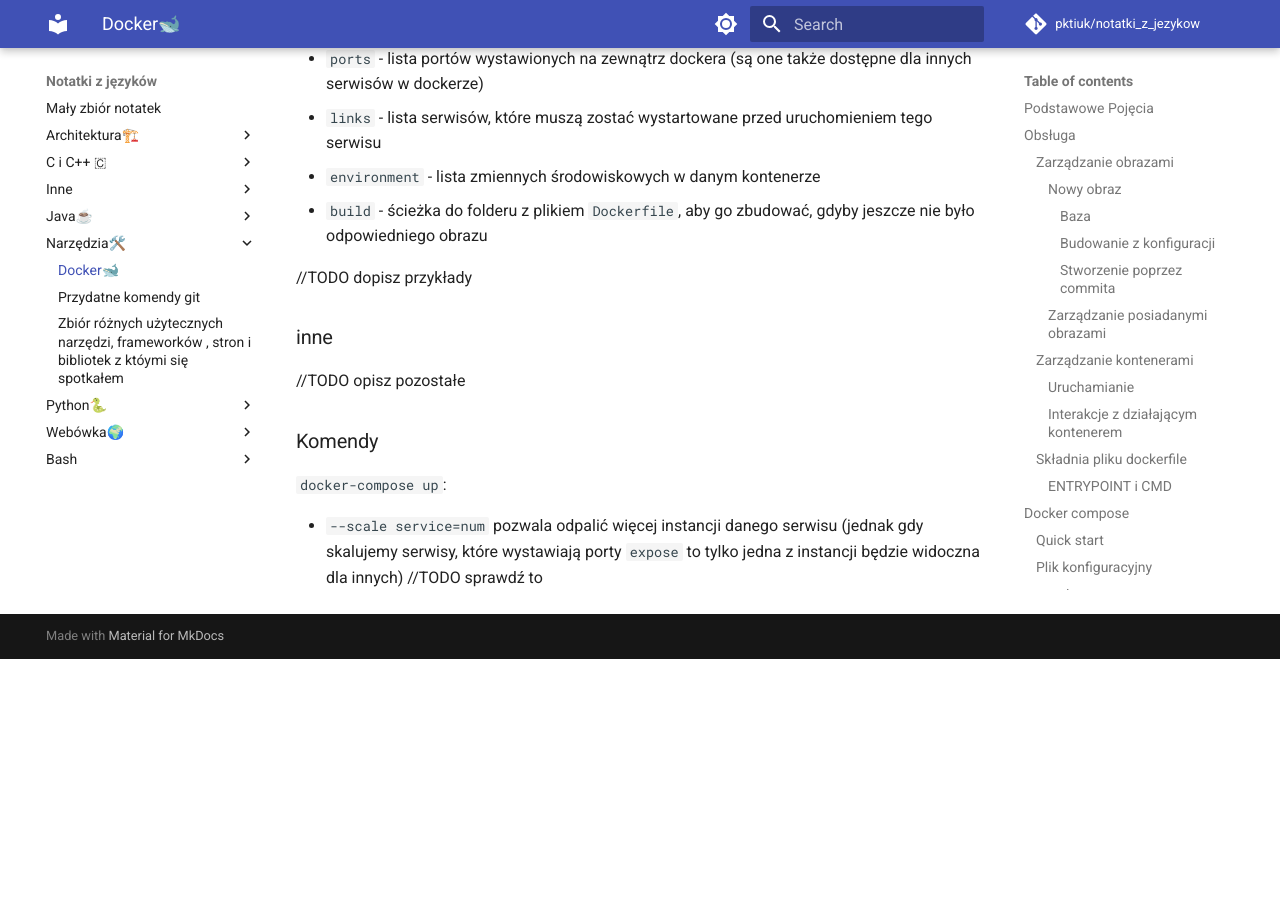
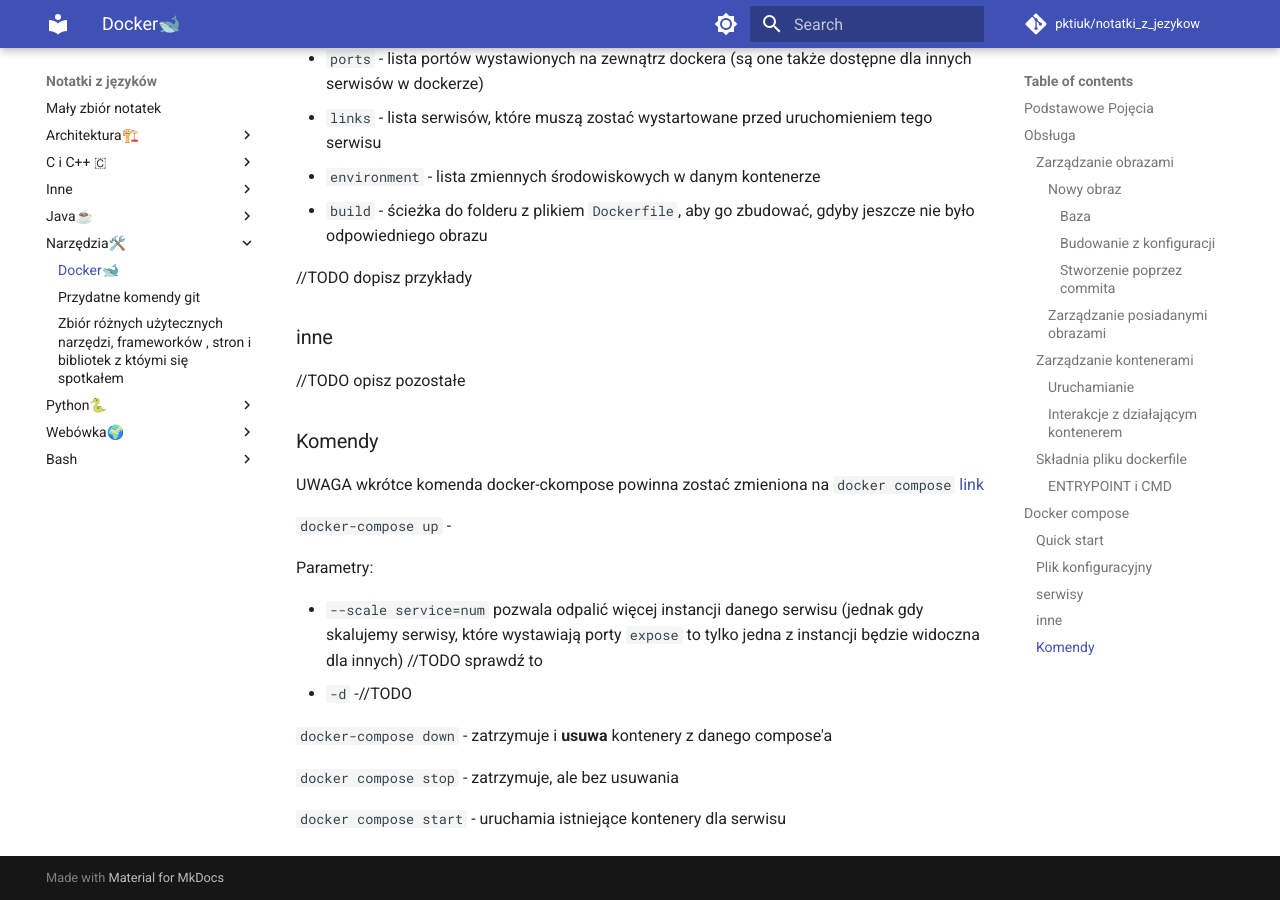
Before and after one commit to pktiuk/notatki_z_jezykow, an MkDocs documentation site: the page built from docs/Narzędzia🛠️/docker.md, in a window 1280 px wide and 900 px high, scrolled down 7929 px. Built offline with MkDocs 1.6.1 and Material for MkDocs 9.7.7, drawn with Linux system fonts in a browser that asks for light colours; comment, search, counter and statistics services are not loaded; before the commit the page ends 8588 px from its top, so only the background shows below that; some of the changed text lies outside the part shown.

Commit message:
Update docker.md

```diff
--- a/docs/Narzędzia🛠️/docker.md
+++ b/docs/Narzędzia🛠️/docker.md
@@ -348,6 +348,17 @@
 
 ### Komendy
 
-`docker-compose up`:
+UWAGA wkrótce komenda docker-ckompose powinna zostać zmieniona na `docker compose` [link](https://docs.docker.com/compose/reference/)
+
+`docker-compose up` -
+
+Parametry:
 
 - `--scale service=num` pozwala odpalić więcej instancji danego serwisu (jednak gdy skalujemy serwisy, które wystawiają porty `expose` to tylko jedna z instancji będzie widoczna dla innych) //TODO sprawdź to
+- `-d` -//TODO
+
+`docker-compose down` - zatrzymuje i **usuwa** kontenery z danego compose'a
+
+`docker compose stop` - zatrzymuje, ale bez usuwania
+
+`docker compose start` - uruchamia istniejące kontenery dla serwisu
```
Also changed, not shown: other parts of docs/Narzędzia🛠️/docker.md (+1 -1 lines).
